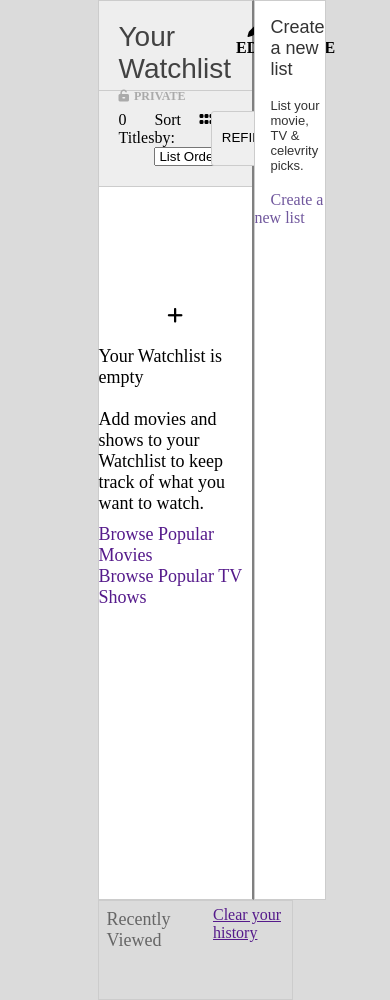
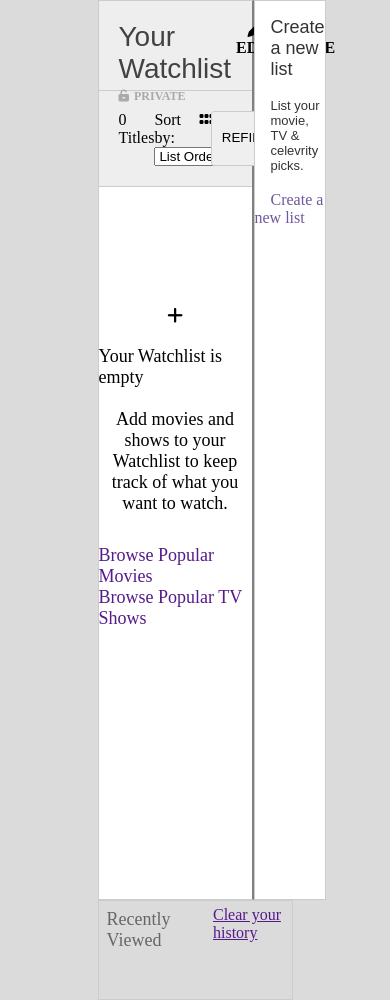
Before and after one commit to MonLipit/GIT-TUTORIAL1, a plain HTML site: page index.html in a window 390 px wide. Drawn offline with Linux system fonts and the light colour scheme.

Commit message:
update responsive

```diff
--- a/index.html
+++ b/index.html
@@ -70,7 +70,7 @@
                 <br>
                 <span class="text">  Your Watchlist is empty</span>
                 <br>
-                <span class="text-2">Add movies and shows to your Watchlist to keep track of what you want to watch.</span>
+                <div class="text-2">Add movies and shows to your Watchlist to keep track of what you want to watch.</div>
                 <br>
                 <a class="link1" href="">Browse Popular Movies</a>
                 <a href="" class="link2">Browse Popular TV Shows</a>
--- a/style.css
+++ b/style.css
@@ -40,6 +40,7 @@ body{
     font-family: sans-serif;
     font-weight: normal;
     color: #424242;
+
 }
 .top-bar .left .private{
     color: #aaa;
@@ -75,6 +76,7 @@ body{
     display: block;
     width: 45%;
 }
+
 .mid-bar .listOrder {
     width: 40%;
 }
@@ -189,9 +191,18 @@ body{
 
 
 
+@media only screen and (max-width : 1788px){
+    .bot-bar .watch-list .text-2{
 
-
-
+       /* margin-left: 10px; */
+       text-align: center;
+    }
+}
+@media only screen and (max-width : 1250px) {
+    .left-bar  .top-bar .right{
+        margin: 0 auto;
+    }
+}
 
 /* .left-header{
     width: 60%;
```
